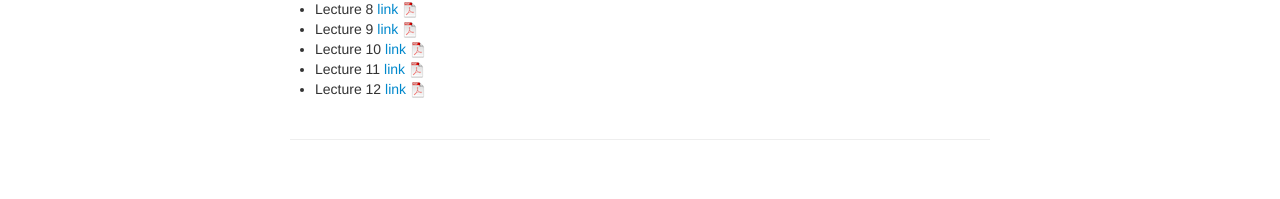
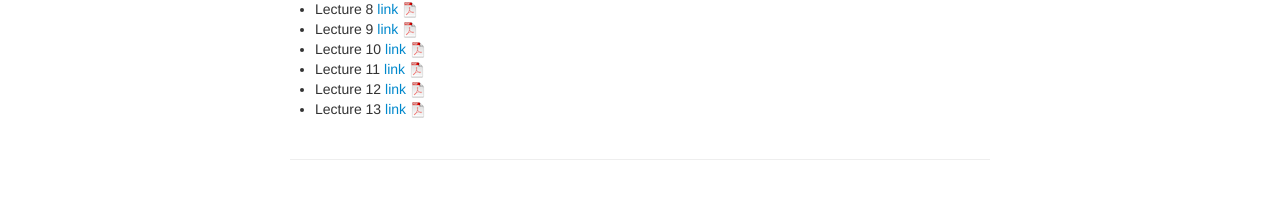
Before and after one commit to haoharryfeng/testpage4, a Jekyll site: the page built from PQHS471.md, in a window 1280 px wide. Shown: the part 333-532 px from the top of the page. Built offline with Jekyll 4.4.1, drawn with Linux system fonts in a browser that asks for light colours.

Commit message:
add lec 13

```diff
--- a/PQHS471.md
+++ b/PQHS471.md
@@ -17,3 +17,4 @@ title: PQHS 471 Machine Learning and Data Mining (Spring 2022)
 - Lecture 10 [link ![Lec1](./assets/pics/pdf-icon.png)](Lecture_10_SVM.pdf)
 - Lecture 11 [link ![Lec1](./assets/pics/pdf-icon.png)](Lecture_11_NN_DL.pdf)
 - Lecture 12 [link ![Lec1](./assets/pics/pdf-icon.png)](Lecture_12_utils.pdf)
+- Lecture 13 [link ![Lec1](./assets/pics/pdf-icon.png)](Lecture_13_gsp.pdf)
```
Also changed, not shown: 2 other files.
